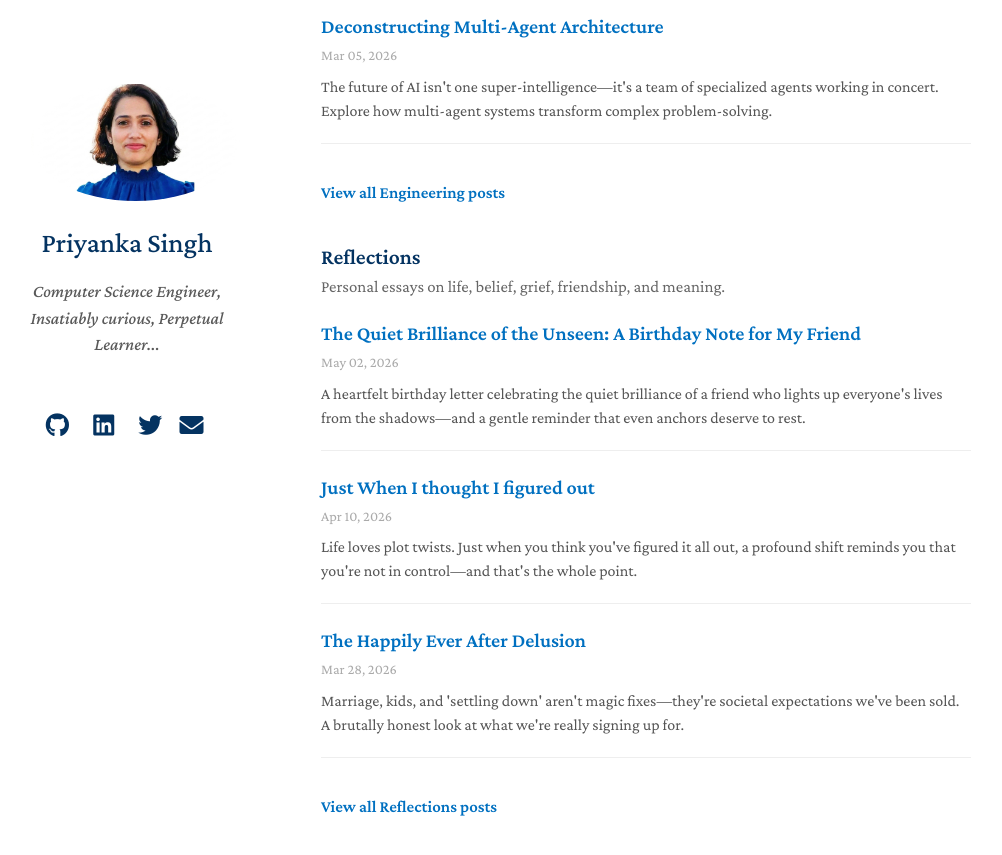
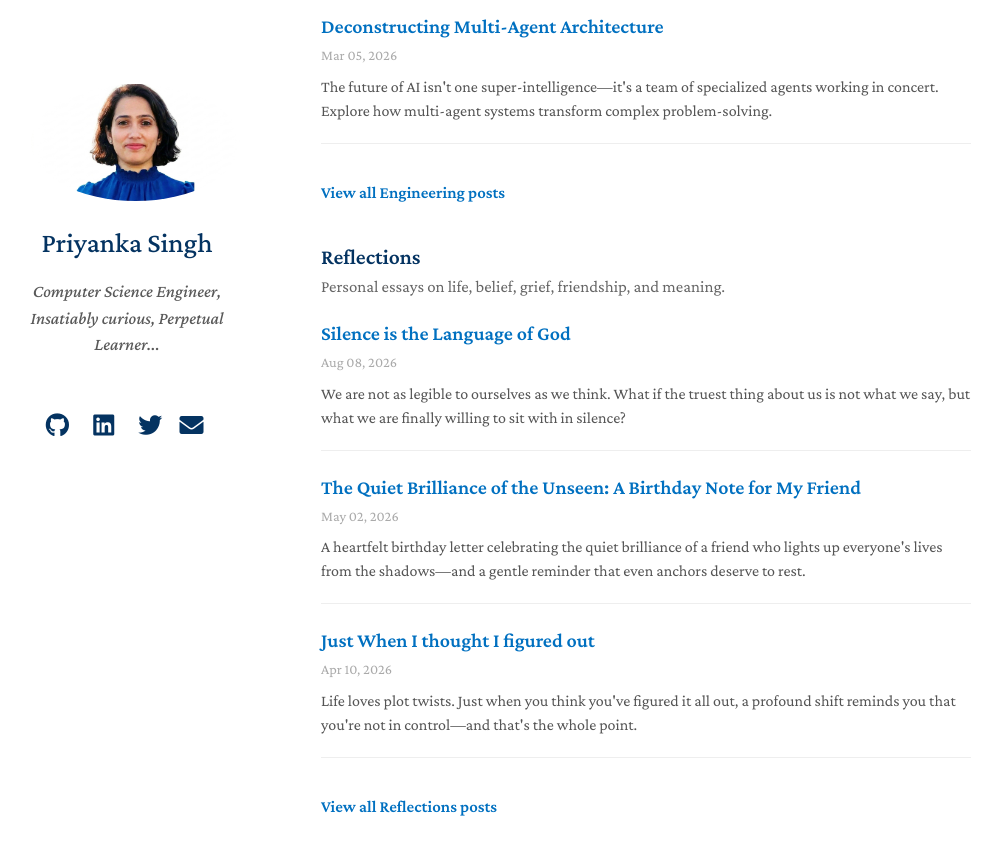
Before and after one commit to kumaripriyankasingh/kumaripriyankasingh.github.io, a Jekyll site: the page built from index.md, in a window 1280 px wide and 900 px high, scrolled down 960 px. Shown: the top 855 px of the window, without its empty margins (149-1151 px from the left). Built offline with Jekyll 4.4.1, drawn with Linux system fonts in a browser that asks for light colours; nearby versions of some CDN libraries; a style sheet for code colours, icons or effects is not loaded; part of the change alters nothing that is shown.

Commit message:
Add Silence is the Language of God blog
Co-authored-by: Copilot <223556219+Copilot@users.noreply.github.com>

```diff
--- a/blogs/index.md
+++ b/blogs/index.md
@@ -1,6 +1,8 @@
 ---
 layout: default
 ---
+
+## [Silence is the Language of God](silence-is-the-language-of-god.md)
 
 ## [God Fearing or God Loving?](god-fearing-or-god-loving.md)
 
--- /dev/null
+++ b/blogs/silence-is-the-language-of-god.md
@@ -0,0 +1,74 @@
+---
+layout: default
+title: "Silence is the Language of God"
+date: 2026-08-08
+tl_dr: "We are not as legible to ourselves as we think. What if the truest thing about us is not what we say, but what we are finally willing to sit with in silence?"
+---
+
+# Silence is the Language of God
+
+Everything else is a poor translation - Rumi
+
+I haven't written here in a long time. If you work in tech you probably already know why. AI is eating all of us, and I don't entirely mean that as a complaint.
+
+It feels like we spent our whole lives carrying questions we couldn't answer, and now there's something that will answer all of them, instantly, at 2am, without ever getting tired of us. So everyone's gone a bit quiet. Why write when you can ask. We've all decided to fix our lives first and get back to living afterwards - which is a bit like refusing to open the box until you've read the entire manual, except the box is your life and the manual is being written by something that has never once been left on read.
+
+Anyway. Something has been going on in my head since yesterday and I need it out of my system, so here it is.
+
+I was walking with a friend. We had about thirty minutes, and we ended up doing that thing where you summarise yourself out loud. This is how I am. This is how I react. This is what I'm like in relationships, this is what I don't handle well. He gave his version. I gave mine.
+
+I have since spent considerably more time reviewing those thirty minutes than we spent having them. Somewhere around the fourth replay I stopped being an overthinker and became a small unfunded research institute.
+
+And what the research has concluded is this: neither of us was telling the truth.
+
+Not lying. The sentences were just too small. I said "I'm someone who…" and even while it was leaving my mouth some part of me knew it wasn't quite right. He said something about himself and I remember thinking, that's not you, that's just the sentence you've settled on.
+
+Here's the thing I keep circling.
+
+Our entire species runs on stories. That's the whole trick, as far as I can tell. Money is a story. Countries are a story. Companies are a story that a few thousand people agree to show up to every morning. None of it exists anywhere except in the gap between people who've decided to believe the same thing. We conquered the planet because we can say something to a stranger and have them act on it.
+
+And then, inevitably, we turned that technology on ourselves.
+
+## The Narrator in the Head
+
+Because "I'm an overthinker" is also a story. So is "I'm bad at closeness," "I don't really get attached." I have a narrator in my head whose entire job is to take three decades of noise and edit it into something with a plot, and honestly the narrator is good. Great instincts. Excellent at spin. The only problem is that it wasn't there for most of what happened. It's a PR person writing up an event it did not attend, from photographs, under deadline.
+
+So when I describe myself to someone in thirty minutes, I'm not handing them me. I'm handing them the press release.
+
+And the truly efficient part is that I believe it too. I'm not deceiving him.
+
+## Language Is a Terrible Translator
+
+Then there's the deeper problem, which is language itself.
+
+Language did not evolve so that one person could accurately transmit their interior to another. It evolved so a group could coordinate - where the food is, who's not to be trusted, what we're doing about the thing tomorrow. It is a magnificent instrument for organising a hunt, a religion, or a product launch. It is a spectacularly bad instrument for the one job we actually want it for.
+
+So words are the biggest liars, and not because we're being dishonest. It's the opposite. It's that we're trying so hard. You can build the most careful sentence of your life and it still arrives smaller than it left. "I'm fine" is the most load-bearing sentence in the language. I have said it when the honest answer would have taken a year to explain.
+
+## The New Thing in the Room
+
+Which brings me back to AI.
+
+It has read every self-description ever written. Every diary, every confession, every unsent letter typed at 3am and deleted at 3:04. It knows the shape of a human being better than any human has ever known it. Ask it who you are and it will tell you, fluently, with structure, possibly with bullet points, and it will sound more true than anything you managed to say out loud on a road with a friend.
+
+It can narrate me better than I can narrate me. It just can't be me while it does it.
+
+Because it's still narrating. Same trick my head does, only faster and with better sources. And the one thing it has no access to - the thing nobody has access to - is what was actually happening in me while I was walking and talking and carefully not saying the real thing. That never got written down. It has no text. It isn't in the training data because it was never data.
+
+That part is the only part that was ever mine.
+
+## What We Actually Want
+
+We all want to be heard. Not by everyone - by one particular person, in whose company we stop performing. And we go about it by talking, which is the worst available tool for the job. Maybe that's why the people we fall for were never the ones who liked what we said. They're the ones who understood the silence around it and didn't ask for a translation.
+
+So. Two things I'm taking from this.
+
+## What I Want to Do Differently
+
+I want to be more careful when I begin a sentence with "I am." I don't think I know. I think I have a very well-rehearsed guess that I've stopped auditing.
+
+And when someone talks to me, I want to stop drafting my reply while they're still speaking. I do this constantly - someone tells me something and I'm already assembling the advice, or the similar thing that happened to me once, which is really just waiting for my turn with extra steps. Most of the time they aren't asking to be explained. They want a witness while they say it out loud.
+
+That much I can do.
+
+And it's the one thing you can't ask AI for.
```
